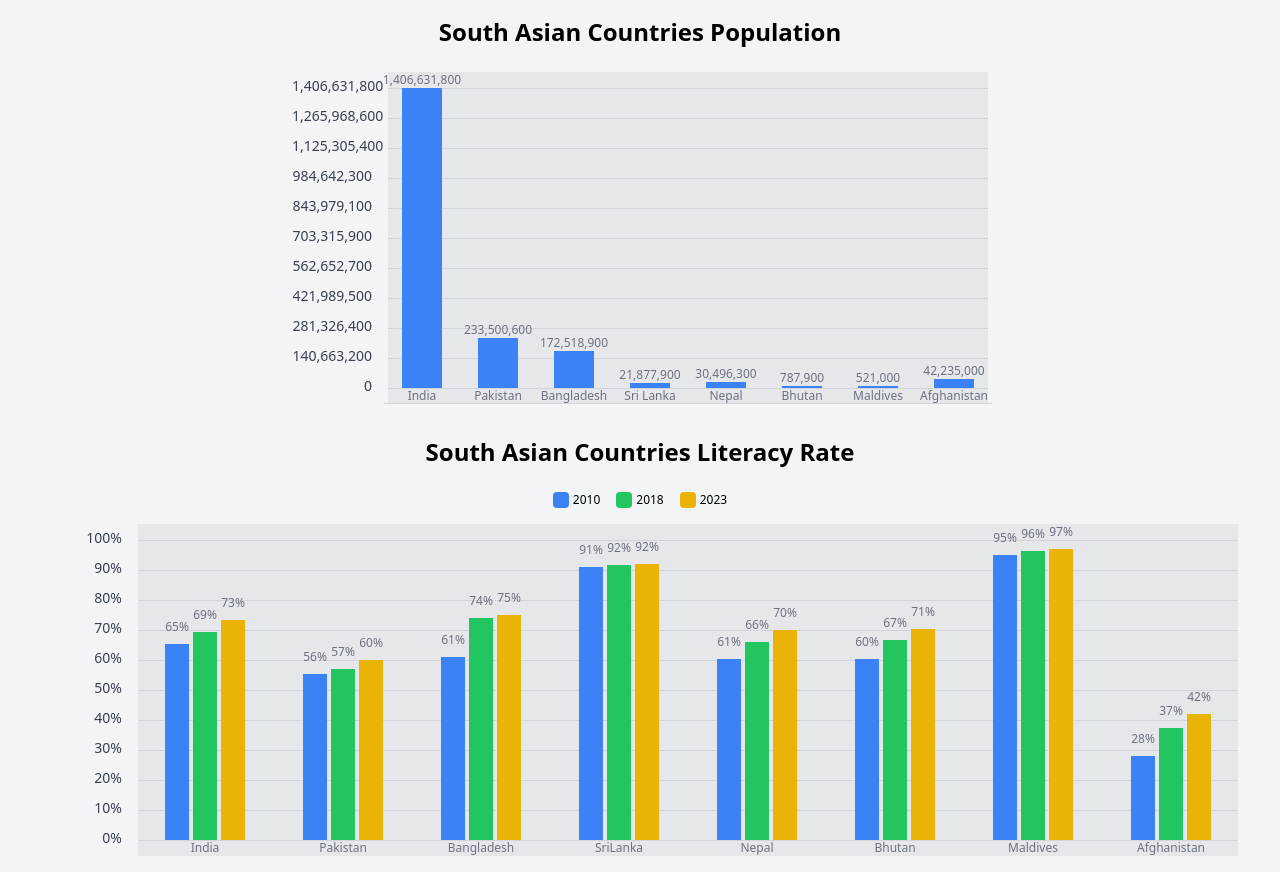
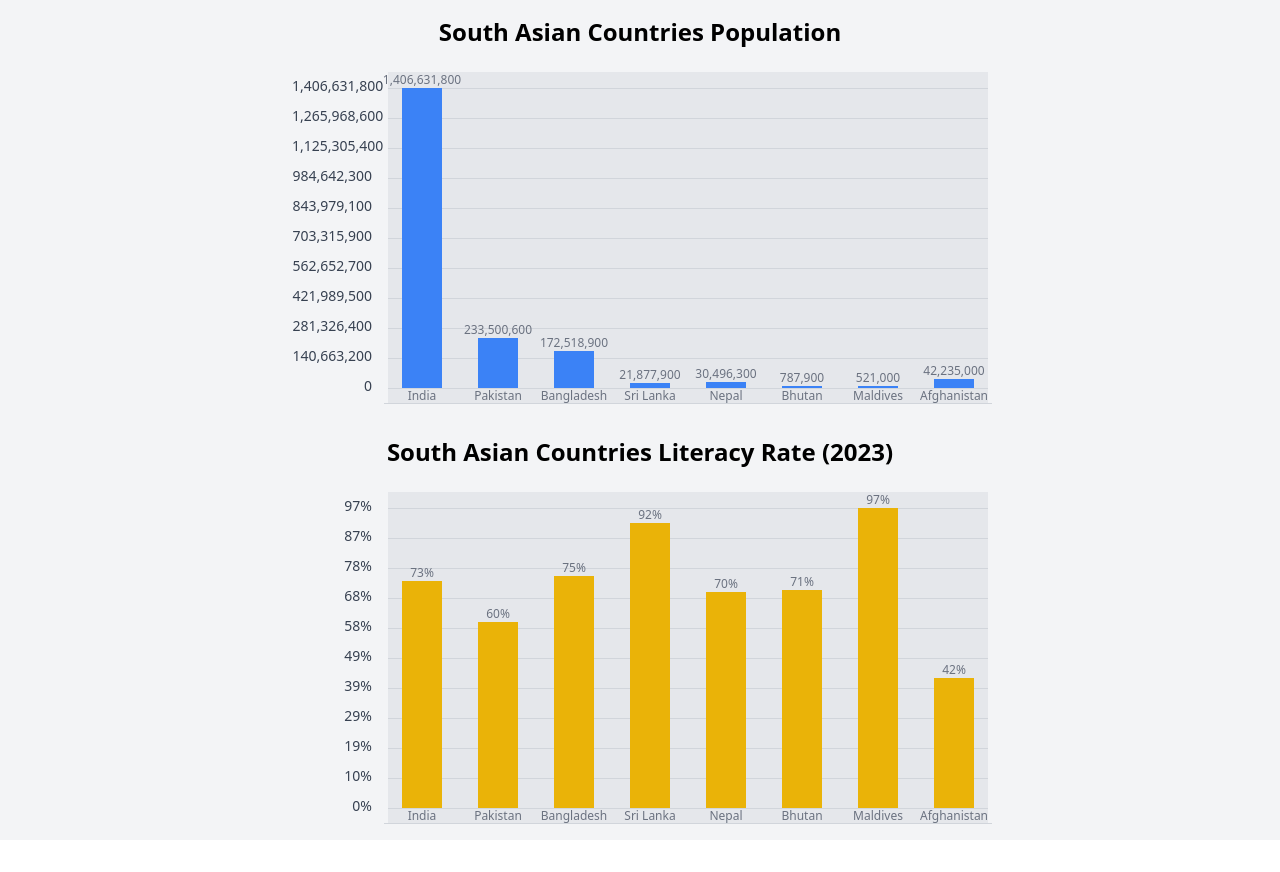
Before and after one commit to puspa955/literacy-chart, a Next.js app: page / in a window 1280 px wide. After the commit the page ends 840 px from the top, so only its background shows below. Built offline with nearby package versions, Linux system fonts and the light colour scheme.

Commit message:
only for 2023 literacy-bar

```diff
--- a/app/components/literacyRates.js
+++ b/app/components/literacyRates.js
@@ -1,77 +1,56 @@
 import React from "react";
 
 const literacyRates = [
-  { country: "India", rates: { 2010: 65.4, 2018: 69.3, 2023: 73.3 } },
-  { country: "Pakistan", rates: { 2010: 55.5, 2018: 57.0, 2023: 60.0 } },
-  { country: "Bangladesh", rates: { 2010: 61.0, 2018: 73.9, 2023: 75.0 } },
-  { country: "SriLanka", rates: { 2010: 91.0, 2018: 91.6, 2023: 92.0 } },
-  { country: "Nepal", rates: { 2010: 60.5, 2018: 66.1, 2023: 70.0 } },
-  { country: "Bhutan", rates: { 2010: 60.2, 2018: 66.6, 2023: 70.5 } },
-  { country: "Maldives", rates: { 2010: 95.0, 2018: 96.3, 2023: 97.0 } },
-  { country: "Afghanistan", rates: { 2010: 28.0, 2018: 37.3, 2023: 42.0 } },
+  { country: "India", rate: 73.3 },
+  { country: "Pakistan", rate: 60.0 },
+  { country: "Bangladesh", rate: 75.0 },
+  { country: "Sri Lanka", rate: 92.0 },
+  { country: "Nepal", rate: 70.0 },
+  { country: "Bhutan", rate: 70.5 },
+  { country: "Maldives", rate: 97.0 },
+  { country: "Afghanistan", rate: 42.0 },
 ];
 
-const yearColors = {
-  2010: "bg-blue-500",
-  2018: "bg-green-500",
-  2023: "bg-yellow-500",
-};
-
 const BarChart = () => {
-  const barHeightMultiplier = 3; // Multiplier to control bar height
+  const maxRate = Math.max(...literacyRates.map(r => r.rate));
+  const barHeightMultiplier = 300 / maxRate; // Adjust the height scale
+  const minBarHeight = 2;
 
   const formatNumber = (num) => Math.round(num); // Rounding to whole numbers
 
   return (
     <div className="w-full p-4 flex flex-col items-center justify-center">
-      <h1 className="text-center text-2xl font-bold mb-6">South Asian Countries Literacy Rate</h1>
-
-      {/* Legend for Year Representation */}
-      <div className="flex space-x-4 mb-4">
-        {Object.keys(yearColors).map((year) => (
-          <div key={year} className="flex items-center">
-            <div className={`${yearColors[year]} w-4 h-4 mr-1 rounded`} /> {/* Small color box */}
-            <span className="text-xs">{year}</span> {/* Year label */}
-          </div>
-        ))}
-      </div>
-
+      <h1 className="text-center text-2xl font-bold mb-6">South Asian Countries Literacy Rate (2023)</h1>
       <div className="flex">
         {/* Y-Axis */}
         <div className="flex flex-col justify-between h-[320px] pr-4 relative mt-1">
           {[...Array(11)].map((_, index) => {
-            const labelValue = 100 - index * 10;
+            const labelValue = Math.round(maxRate / 10 * (10 - index));
             return (
               <div key={index} className="flex items-center justify-end w-full">
                 <p className="text-sm text-gray-700 text-right w-20">
-                  {formatNumber(labelValue)}% {/* Y-axis labels for literacy rate */}
+                  {formatNumber(labelValue)}% {/* Y-axis labels */}
                 </p>
-                <div className="absolute left-[6rem] w-[1100px] h-px bg-gray-300 mt-1"></div>
+                <div className="absolute left-[6rem] w-[600px] h-px bg-gray-300 mt-1"></div>
               </div>
             );
           })}
         </div>
 
         {/* Bar Chart */}
-        <div className="flex flex-col items-center bg-gray-200" style={{ width: '1100px' }}>
+        <div className="flex flex-col items-center bg-gray-200" style={{ width: '600px' }}>
           <div className="flex items-end relative">
-            <div className="absolute left-0 w-full bg-gray-300 bottom-0"></div>
-            {literacyRates.map((data, index) => (
-              <div key={index} className="flex flex-col items-center w-[10px] mx-16">
-                <div className="flex flex-row items-end"> {/* Row for the bars */}
-                  {Object.entries(data.rates).map(([year, rate], rateIndex) => (
-                    <div key={rateIndex} className="flex flex-col items-center">
-                      <p className="text-xs text-gray-500">{formatNumber(rate)}%</p> {/* Literacy rate label */}
-                      <div
-                        className={`${yearColors[year]} w-6 mx-0.5`}
-                        style={{ height: `${Math.max(rate * barHeightMultiplier)}px`, marginTop: '9px' }}
-                      ></div> {/* Bar for literacy rate */}
-                    </div>
-                  ))}
+            <div className="absolute left-0 w-full h-px bg-gray-300 bottom-0"></div>
+            {literacyRates.map((data, index) => {
+              const barHeight = Math.max(data.rate * barHeightMultiplier, minBarHeight);
+              return (
+                <div key={index} className="flex flex-col items-center w-[60px] mx-2">
+                  <p className="text-xs text-gray-500">{formatNumber(data.rate)}%</p>
+                  <div className="bg-yellow-500 w-10" style={{ height: `${barHeight}px` }}></div>
+                  <p className="text-xs text-gray-500">{data.country}</p>
                 </div>
-                <p className="text-xs text-gray-500">{data.country}</p> {/* Country name below the bars */}
-              </div>
-            ))}
+              );
+            })}
           </div>
         </div>
       </div>
```
